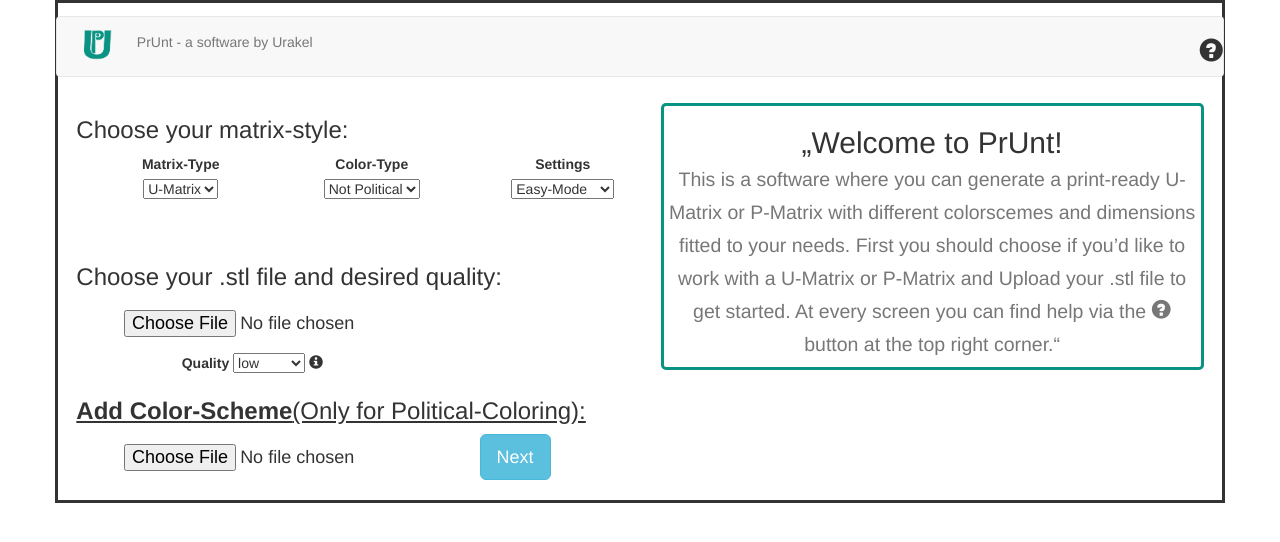
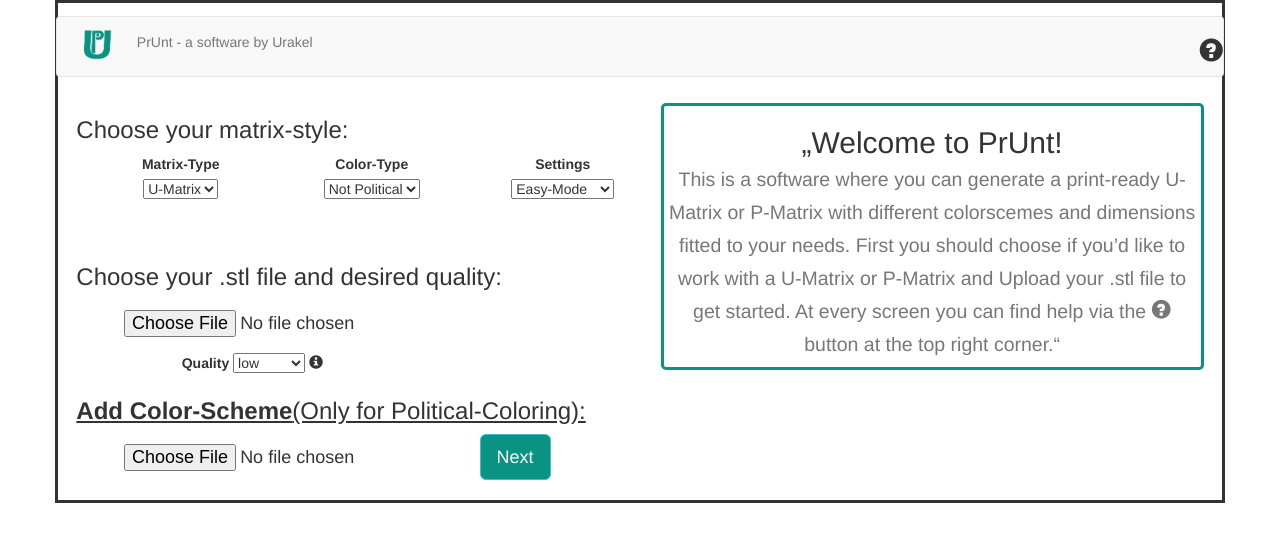
Before and after one commit to Armylie/Urakel, a Flask app: page / in a window 1280 px wide. Shown: the top 542 px of the page. Run offline with Flask 2, Linux system fonts and the light colour scheme; some libraries are stand-ins or nearby versions.

Commit message:
Update urakel1.css

```diff
--- a/app/static/urakel1.css
+++ b/app/static/urakel1.css
@@ -54,3 +54,7 @@ img{
 h3{
   text-align:left
 }
+#submitfield{
+  background-color: #089383;
+  color: white;
+}
```
